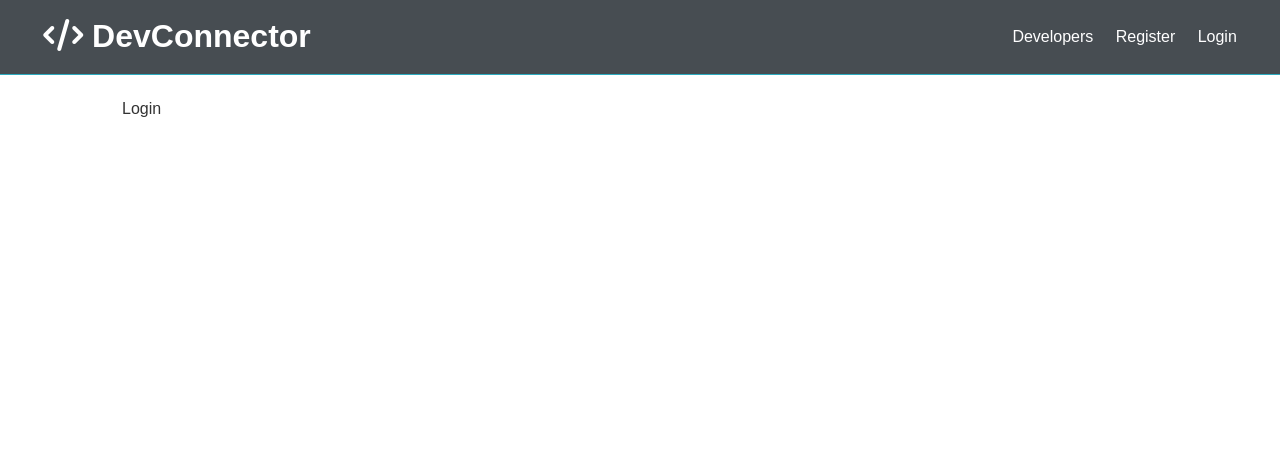
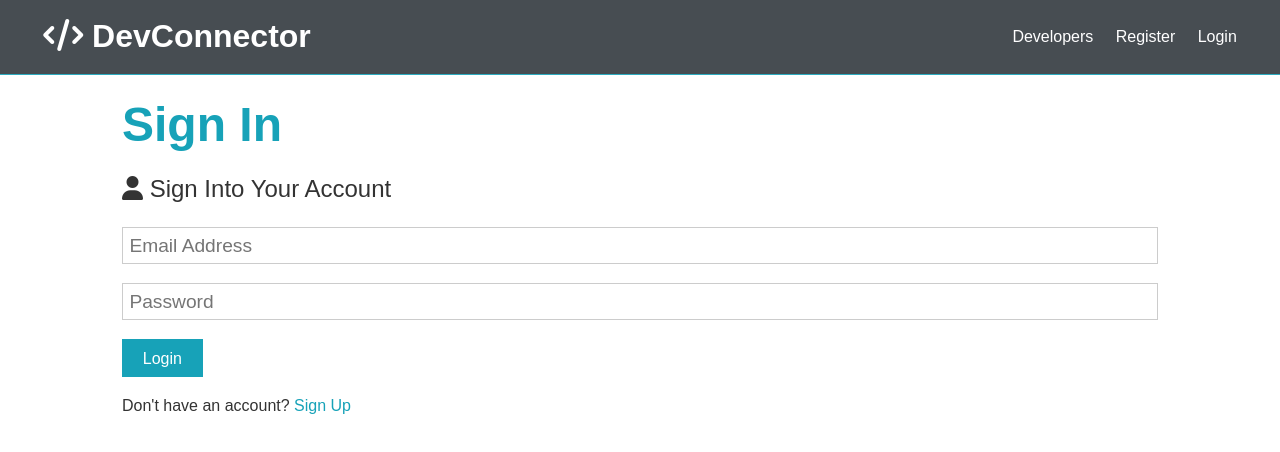
Before and after one commit to ausafaq/DevConnector, a React (Create React App) app in the folder client/: page /login in a window 1280 px wide. Shown: the top 452 px of the page. Built offline with nearby package versions, Linux system fonts and the light colour scheme; the HTML template or start-up script is replaced by a standard one.

Commit message:
Register request and Add Login Form

```diff
--- a/client/src/components/auth/Login.js
+++ b/client/src/components/auth/Login.js
@@ -1,7 +1,56 @@
-import React from 'react';
+import React, { Fragment, useState } from 'react';
+import { Link } from 'react-router-dom';
 
 const Login = () => {
-  return <div>Login</div>;
+  const [formData, setFormData] = useState({
+    email: '',
+    password: ''
+  });
+
+  const { email, password } = formData;
+
+  const onChange = e =>
+    setFormData({ ...formData, [e.target.name]: e.target.value });
+
+  const onSubmit = async e => {
+    e.preventDefault();
+    console.log('SUCCESS');
+  };
+
+  return (
+    <Fragment>
+      <h1 className='large text-primary'>Sign In</h1>
+      <p className='lead'>
+        <i className='fas fa-user'></i> Sign Into Your Account
+      </p>
+      <form className='form' onSubmit={e => onSubmit(e)}>
+        <div className='form-group'>
+          <input
+            type='email'
+            placeholder='Email Address'
+            name='email'
+            value={email}
+            onChange={e => onChange(e)}
+            required
+          />
+        </div>
+        <div className='form-group'>
+          <input
+            type='password'
+            placeholder='Password'
+            name='password'
+            value={password}
+            onChange={e => onChange(e)}
+            minLength='6'
+          />
+        </div>
+        <input type='submit' className='btn btn-primary' value='Login' />
+      </form>
+      <p className='my-1'>
+        Don't have an account? <Link to='/register'>Sign Up</Link>
+      </p>
+    </Fragment>
+  );
 };
 
 export default Login;
--- a/client/src/components/auth/Register.js
+++ b/client/src/components/auth/Register.js
@@ -1,5 +1,5 @@
 import React, { Fragment, useState } from 'react';
-import axios from 'axios';
+import { Link } from 'react-router-dom';
 
 const Register = () => {
   const [formData, setFormData] = useState({
@@ -19,25 +19,7 @@
     if (password !== password2) {
       console.log('Passwords do not match');
     } else {
-      const newUser = {
-        name,
-        email,
-        password
-      };
-
-      try {
-        const config = {
-          headers: {
-            'Content-Type': 'application/json'
-          }
-        };
-
-        const body = JSON.stringify(newUser);
-        const res = await axios.post('/api/users', body, config);
-        console.log(res.data);
-      } catch (err) {
-        console.log(err.response.data);
-      }
+      console.log('SUCCESS');
     }
   };
 
@@ -95,7 +77,7 @@
         <input type='submit' className='btn btn-primary' value='Register' />
       </form>
       <p className='my-1'>
-        Already have an account? <a href='login.html'>Sign In</a>
+        Already have an account? <Link to='/login'>Sign In</Link>
       </p>
     </Fragment>
   );
```
